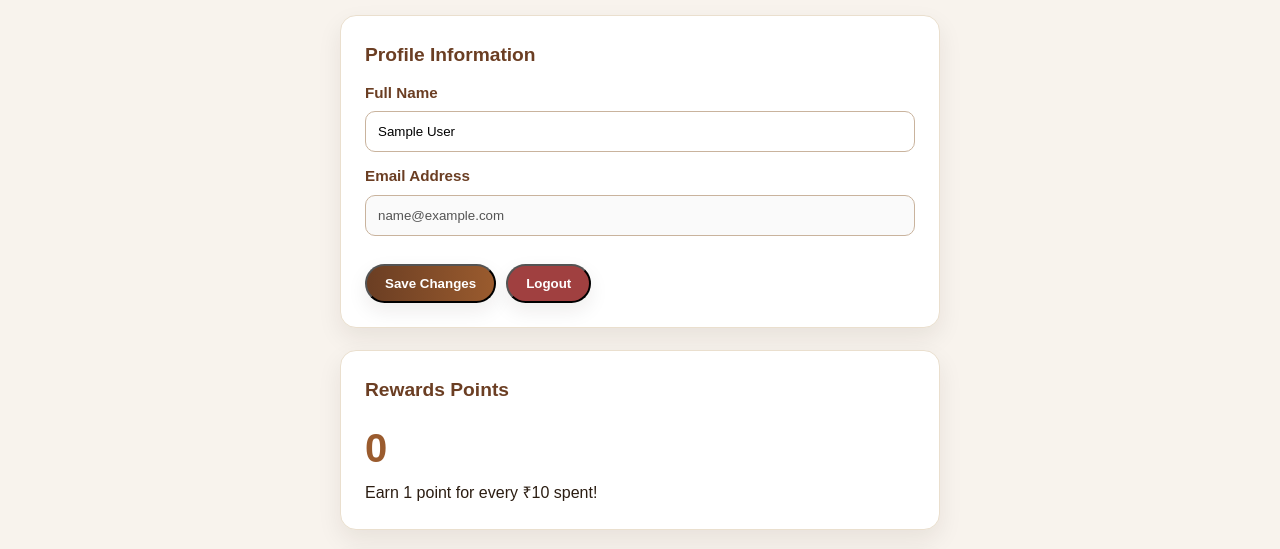
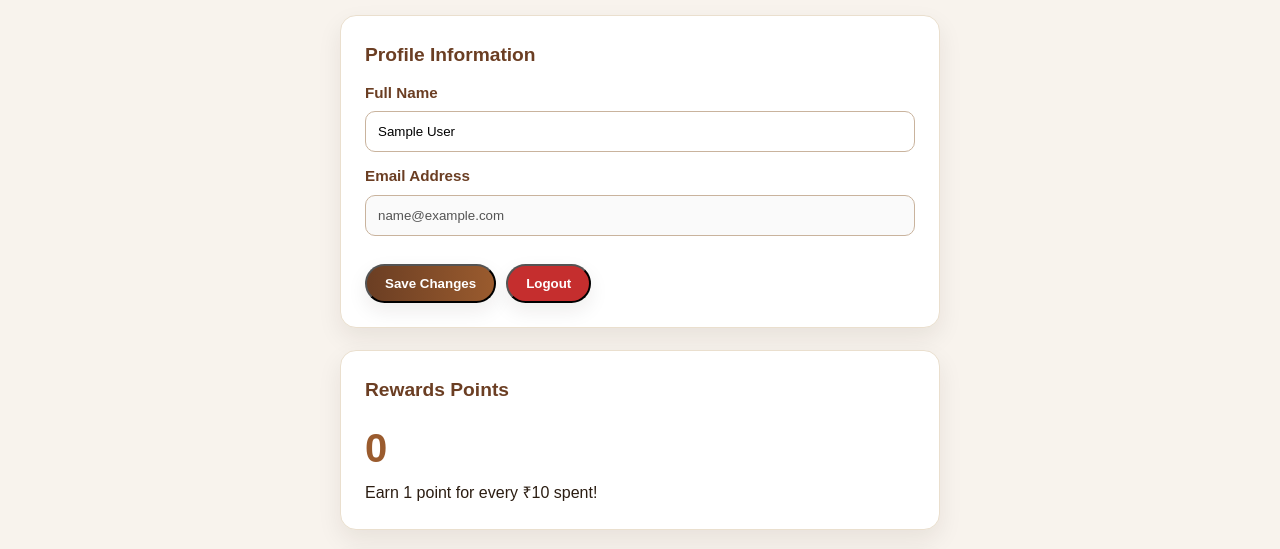
Before and after one commit to MKDole007/The-Corner-Cup, a website: page profile.html in a window 1280 px wide. Shown: the part 230-779 px from the top of the page. Drawn offline with nearby package versions, Linux system fonts and the light colour scheme; sample sign-in values are in the browser's storage.

Commit message:
Fix profile layout and logout styling
This commit corrects the profile section layout class name so the grid styling applies properly and updates the logout button color to match the darker red accent used in the interface.

```diff
--- a/profile.html
+++ b/profile.html
@@ -42,7 +42,7 @@
                     <div style="display: flex; gap: 10px;">
                         <button type="submit" class="btn">Save Changes</button>
                         <button type="button" class="btn" onclick="logout()"
-                            style="background: #a04040;">Logout</button>
+                            style="background: #c52e2e;">Logout</button>
                     </div>
                 </form>
                 <p id="profileMessage" style="margin-top: 10px; color: green; display: none;">Profile updated!</p>
```
